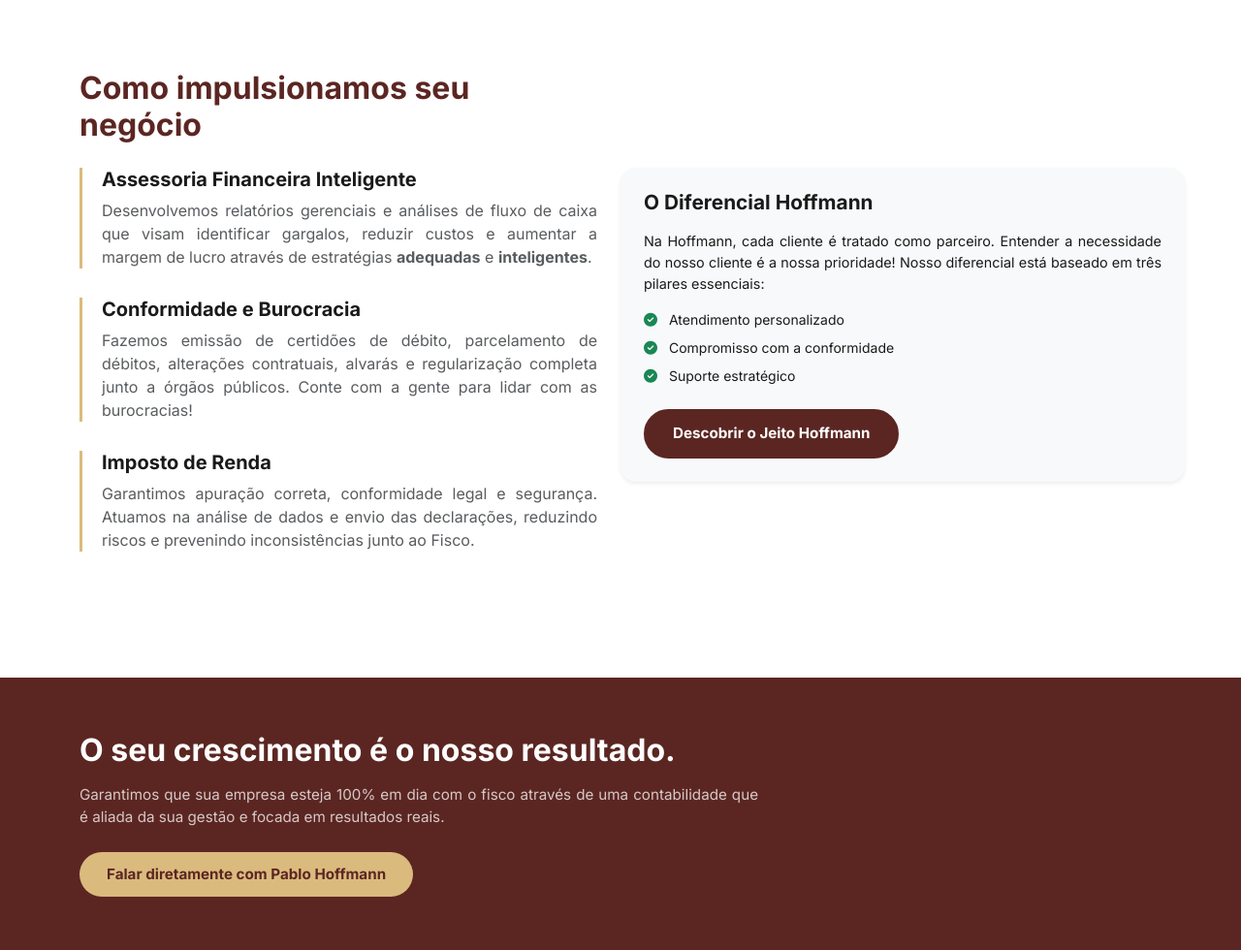
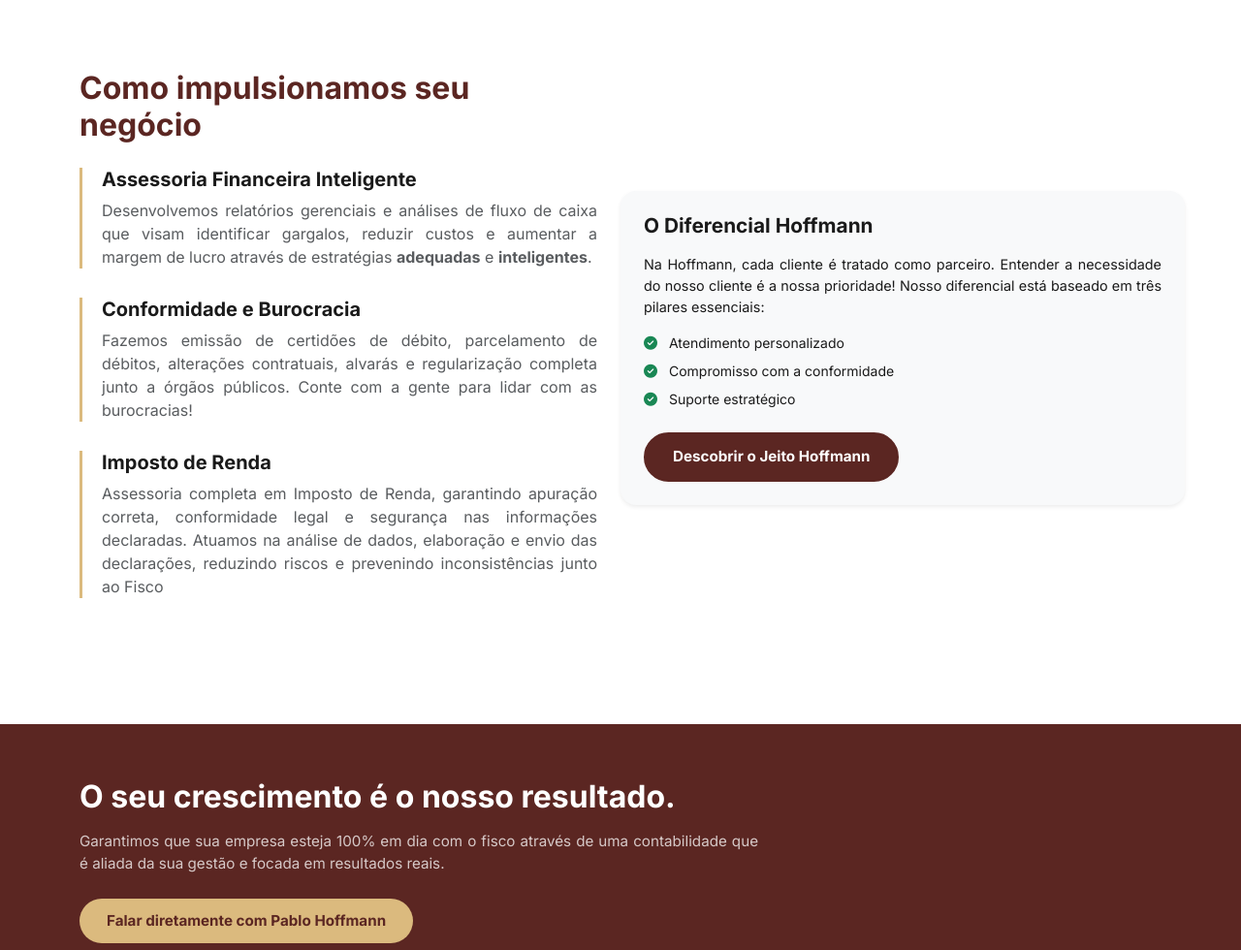
Before and after one commit to Kelvin-Luis-Dev/hoffmancontabilidade, a Flask app: page / in a window 1280 px wide. Shown: the part 1452-2432 px from the top of the page at 97% size. Run offline with Flask 2, Linux system fonts and the light colour scheme.

Commit message:
Update home.html

```diff
--- a/templates/home.html
+++ b/templates/home.html
@@ -239,7 +239,7 @@
                 </div>
                 <div class="pilar-item">
                     <h5 class="fw-bold">Imposto de Renda</h5>
-                    <p class="text-muted">Garantimos apuração correta, conformidade legal e segurança. Atuamos na análise de dados e envio das declarações, reduzindo riscos e prevenindo inconsistências junto ao Fisco.</p>
+                    <p class="text-muted">Assessoria completa em Imposto de Renda, garantindo apuração correta, conformidade legal e segurança nas informações declaradas. Atuamos na análise de dados, elaboração e envio das declarações, reduzindo riscos e prevenindo inconsistências junto ao Fisco</p>
                 </div>
             </div>
             <div class="col-lg-6 bg-light p-4 rounded-4 shadow-sm">
```
